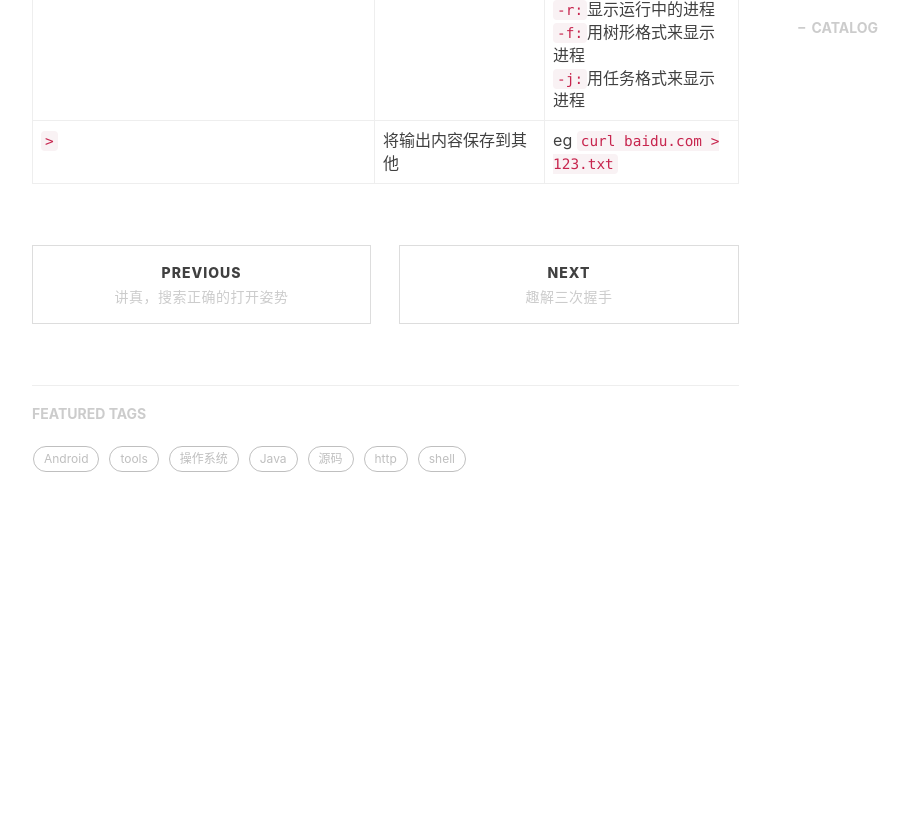
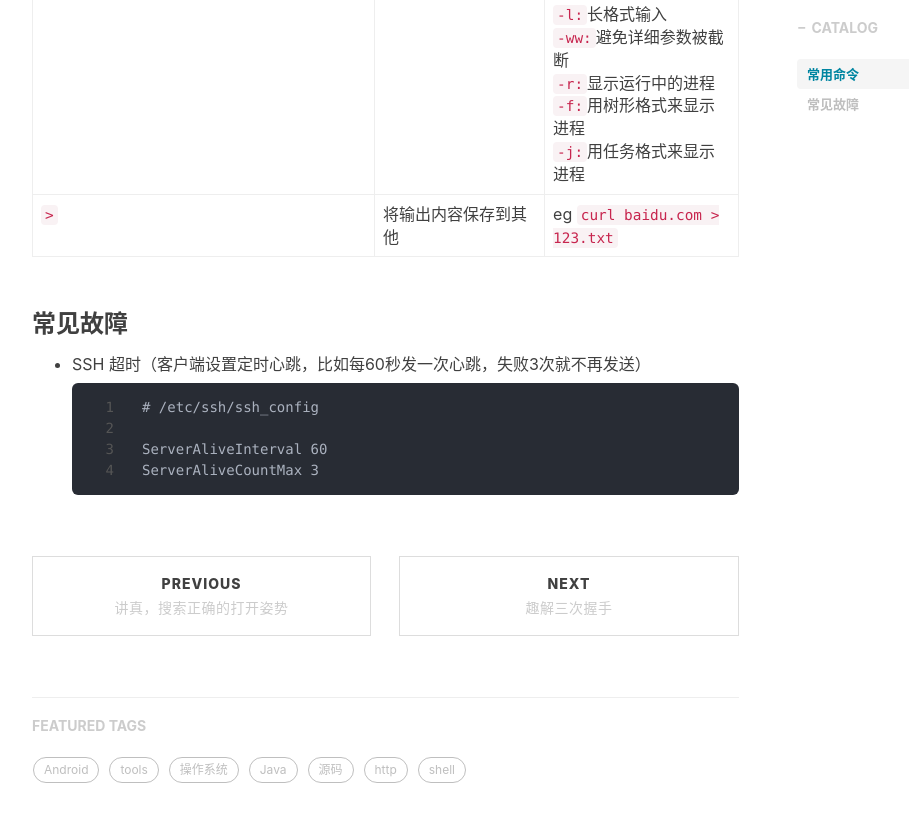
Before and after one commit to hurshi/hurshi.github.io, a Jekyll site: the page built from _posts/2019-03-05-shell_skills.md, in a window 1280 px wide and 900 px high, scrolled down 1302 px. Shown: the top 822 px of the window, without its empty margins (233-1142 px from the left). Built offline with Jekyll 4.4.1, drawn with Linux system fonts in a browser that asks for light colours; nearby versions of some CDN libraries; comment, search, counter and statistics services are not loaded; before the commit the page ends 1891 px from its top, so only the background shows below that.

Commit message:
add shell skill

````diff
--- a/_posts/2019-03-05-shell_skills.md
+++ b/_posts/2019-03-05-shell_skills.md
@@ -5,6 +5,8 @@ catalog: true
 tags:
     - Shell
 ---
+
+### 常用命令
 
 | 命令                                              | 描述                                                         | 备注                   |
 | ------------------------------------------------- | ------------------------------------------------------------ | ---------------------- |
@@ -18,3 +20,14 @@ tags:
 | `scp -r username@servername:remote_dir local_dir` | 下载服务器目录到本地 |                        |
 | `ps -aux`                                         | 进程监控 | `-a:`显示所有用户的所有进程 <br/> `-u:`按照用户名和启动事件顺序显示进程<br/>`-x:`显示无控制终端的进程<br/>`-l:`长格式输入<br/>`-ww:`避免详细参数被截断<br/>`-r:`显示运行中的进程<br/>`-f:`用树形格式来显示进程<br/>`-j:`用任务格式来显示进程 |
 |`>`|将输出内容保存到其他|eg  `curl baidu.com > 123.txt`|
+
+
+### 常见故障
+* SSH 超时（客户端设置定时心跳，比如每60秒发一次心跳，失败3次就不再发送）
+
+  ```
+  # /etc/ssh/ssh_config
+
+  ServerAliveInterval 60
+  ServerAliveCountMax 3
+  ```
````
